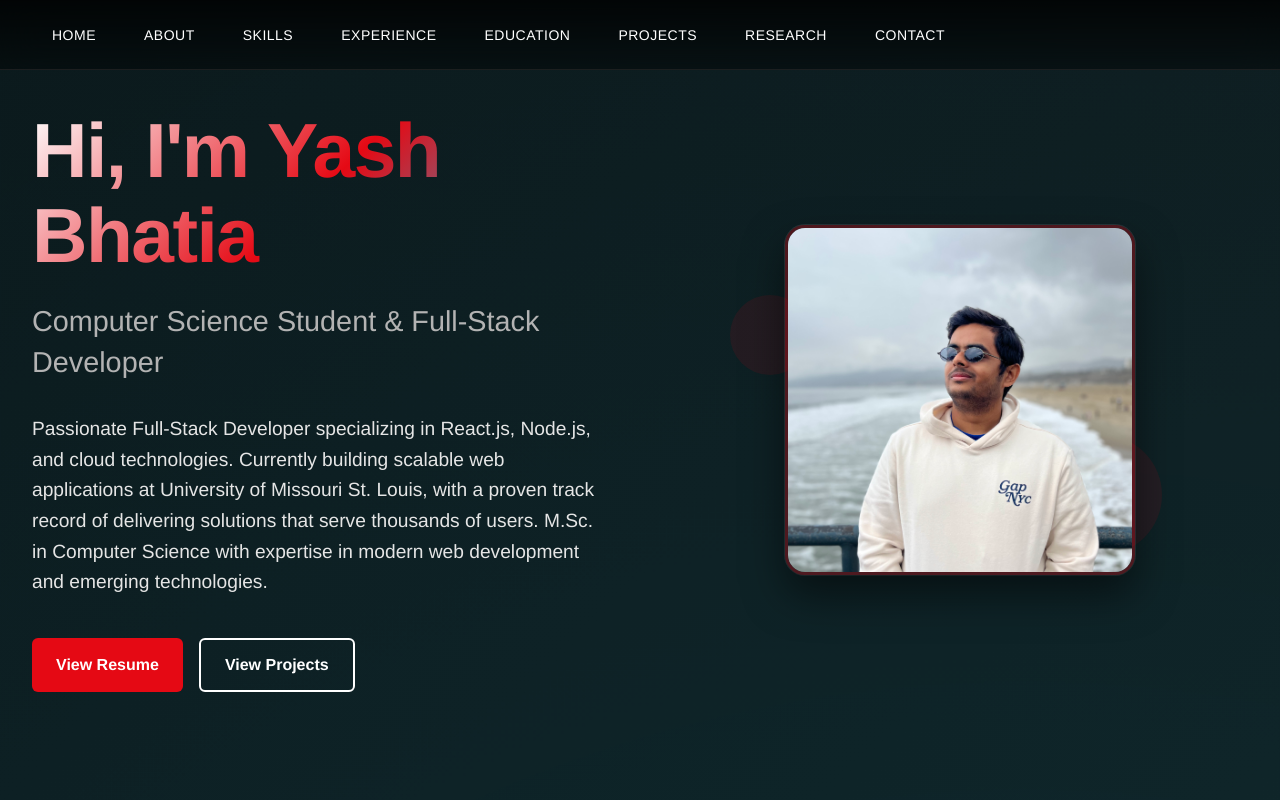
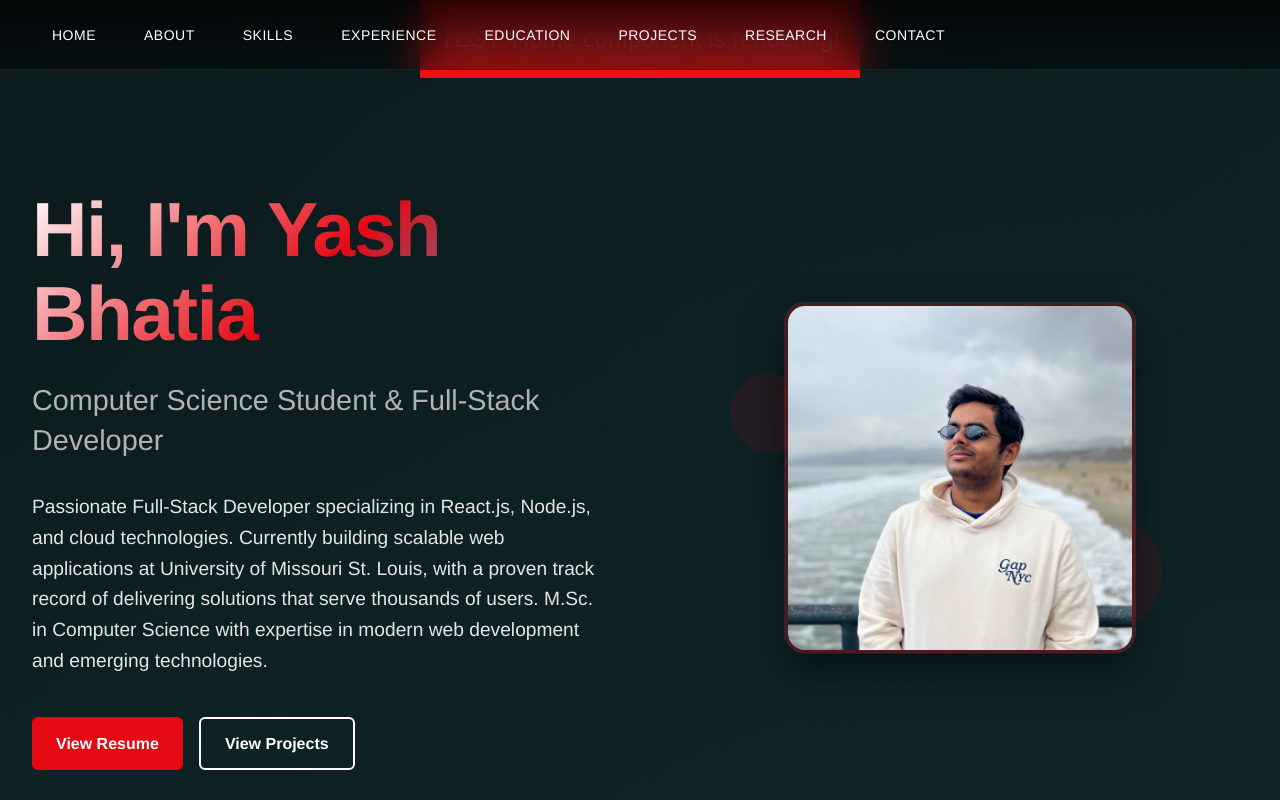
Before and after one commit to whywasyashtaken/Personal-Portfolio, a React (Create React App) app: page / in a window 1280 px wide. Shown: the top 800 px of the page. Built offline with nearby package versions, Linux system fonts and the light colour scheme.

Commit message:
Add debug test to Home component to check if it renders

```diff
--- a/src/components/Home.js
+++ b/src/components/Home.js
@@ -49,6 +49,7 @@ const itemVariants = {
 };
 
 const Home = () => {
+  console.log('Home component is rendering');
   return (
     <motion.div
       className={styles.home}
@@ -57,6 +58,11 @@ const Home = () => {
       exit={{ opacity: 0 }}
       transition={{ duration: 1 }}
     >
+      {/* Test div to see if component renders */}
+      <div style={{color: 'white', fontSize: '24px', padding: '20px', background: 'red'}}>
+        TEST: Home component is rendering!
+      </div>
+
       {/* Hero Section */}
       <div className={styles.heroSection}>
         <div className={styles.heroContent}>
```
